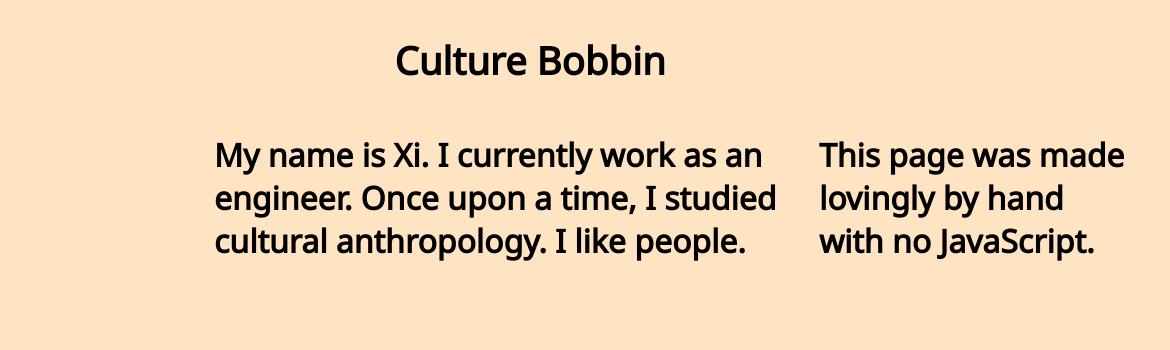
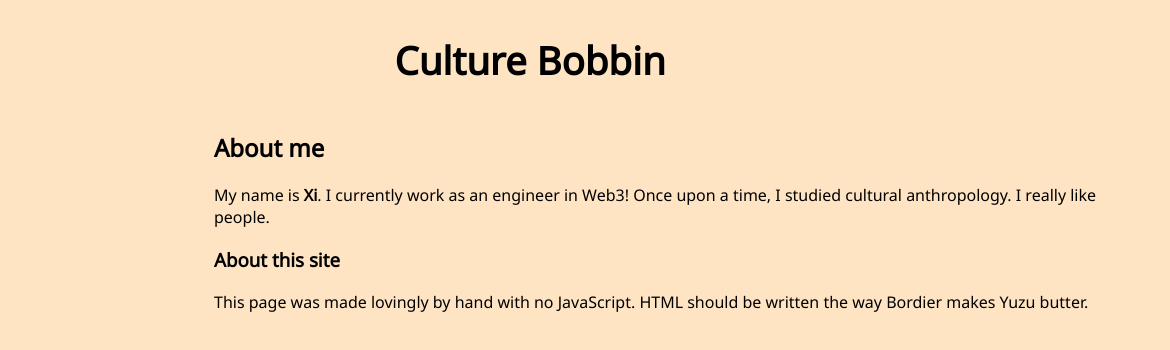
Before and after one commit to aefhm/blog, a plain HTML site: page public/index.html in a window 1280 px wide. Shown: the full height of the page, 110-1280 px from the left. Drawn offline with Linux system fonts and the light colour scheme.

Commit message:
Update index.html
Signed-off-by: Xi Zhang <xizhang@mailfence.com>

```diff
--- a/public/index.html
+++ b/public/index.html
@@ -44,17 +44,20 @@
       </ul>
     </nav>
     <div class="main">
-      <div class="description">
-        <h1>
+      <article>
+        <h2>About me</h2>
+        <p>
           My name is
-          <span class="bold">Xi</span>.
-          I currently work as an engineer. Once upon a time, I studied cultural anthropology. I like people.
-        </h1>
+            <span class="bold">Xi</span>.
+          I currently work as an engineer in Web3! Once upon a time, I studied cultural anthropology. I really like people.
+        </p>
+        <h3>About this site</h3>
+        <p>
+          This page was made lovingly by hand with no JavaScript.
 
-        <h1>
-          This page was made lovingly by hand with no JavaScript.
-        </h1>
-      </div>
+          HTML should be written the way Bordier makes Yuzu butter.
+        </p>
+      </article>
     </div>
   </body>
 </html>
```
